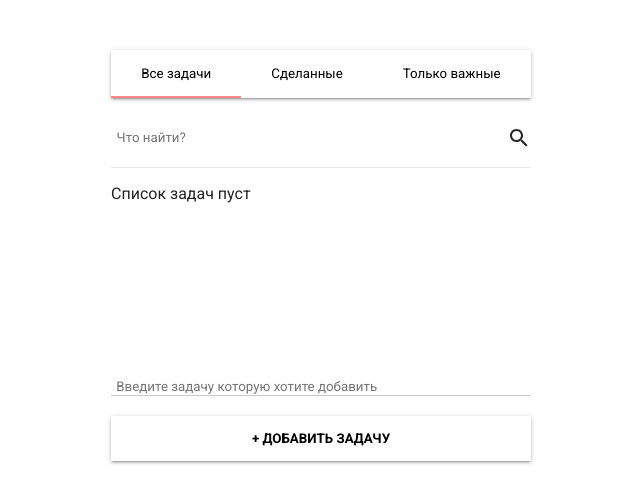
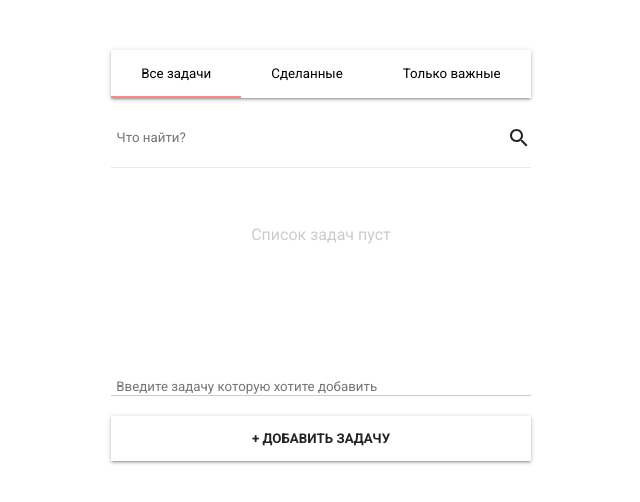
Before and after one commit to ZackTristen/ToDoListWithMobX, a React (Create React App) app: page / in a window 1280 px wide. Shown: the top 502 px of the page, without its empty margins (319-959 px from the left). Built offline with nearby package versions, Linux system fonts and the light colour scheme.

Commit message:
исправлены стили

```diff
--- a/src/components/add-todo-panel/add-todo-panel.scss
+++ b/src/components/add-todo-panel/add-todo-panel.scss
@@ -25,6 +25,7 @@
     outline: none;
 }
 .add_btn {
+    color: #242424;
     font-family: 'Roboto', sans-serif;
     font-weight: bold;
     margin-top: 20px;
--- a/src/components/item-list/item-list.js
+++ b/src/components/item-list/item-list.js
@@ -14,7 +14,7 @@ const ItemList = observer(() => {
                 ? sortedData.map(item => {
                     return <Item data={item} key={item.id} />
                 })
-                : <span>Список задач пуст</span>
+                : <span className='empty_title'>Список задач пуст</span>
             }
         </ul>
         </div>
--- a/src/components/item-list/item-list.scss
+++ b/src/components/item-list/item-list.scss
@@ -12,8 +12,9 @@
         flex-direction: column;
         color: #242424;
     }
-    >span {
-        color: #ccc;
-        margin: auto;
-    }
+
 }
+.empty_title {
+    color: #ccc;
+    margin: auto;
+}
--- a/src/components/item/item.scss
+++ b/src/components/item/item.scss
@@ -18,7 +18,7 @@
     font-size: 10px;
     color: rgb(87, 87, 87);
 }
-li .item_task {
+.item_task {
     margin-top: 10px;
     font-family: 'Roboto', sans-serif;
     color: #242424;
```
